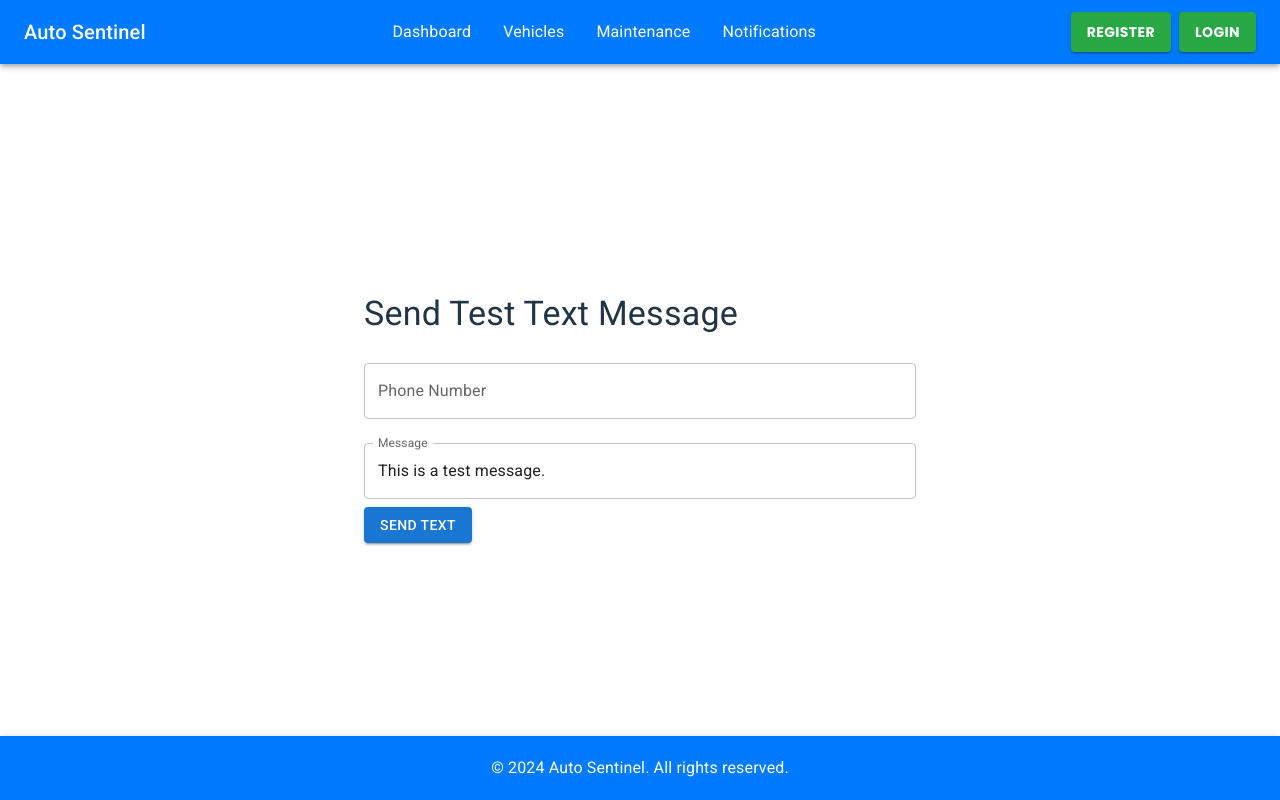
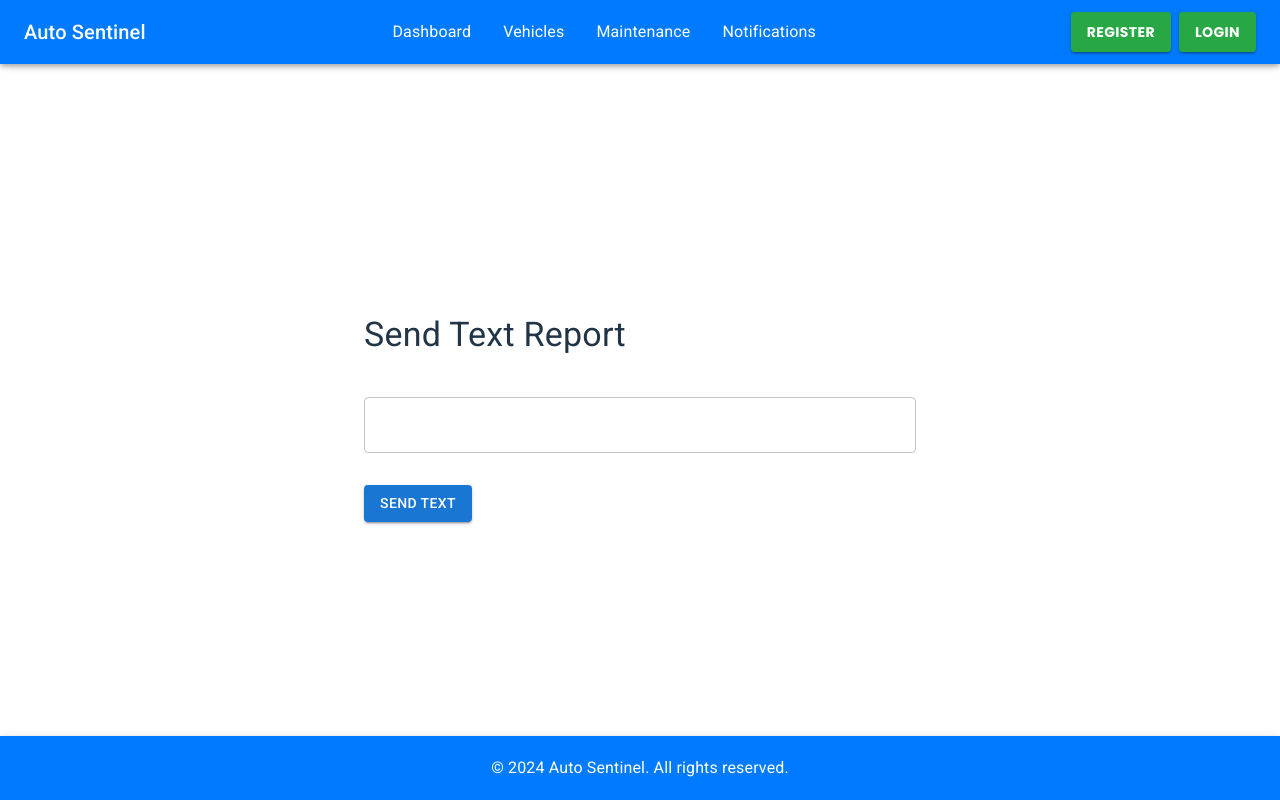
Before and after one commit to JordanBandur/auto-sentinel, a React (Vite) app in the folder frontend/: page /notifications in a window 1280 px wide. Built offline with nearby package versions, Linux system fonts and the light colour scheme.

Commit message:
style notifications page

```diff
--- /dev/null
+++ b/frontend/src/assets/styles/views/Notifications.scss
@@ -0,0 +1,39 @@
+.notifications {
+  .phone-input-container {
+
+    align-items: center;
+    margin-bottom: 1rem;
+
+    .phone-label {
+      color: white;
+      font-size: 1.2rem;
+      margin-right: 1rem;
+      white-space: nowrap;
+    }
+
+    .phone-input {
+      flex-grow: 1;
+
+      .MuiOutlinedInput-root {
+        background-color: white;
+        width: 100%;
+
+        &:hover .MuiOutlinedInput-notchedOutline {
+          border-color: #3f51b5;
+        }
+
+        &.Mui-focused .MuiOutlinedInput-notchedOutline {
+          border-color: #3f51b5;
+        }
+      }
+
+      .MuiInputBase-input {
+        background-color: white;
+      }
+    }
+  }
+
+  .send-button {
+    margin-top: 1rem;
+  }
+}
--- a/frontend/src/views/Notifications.jsx
+++ b/frontend/src/views/Notifications.jsx
@@ -1,17 +1,17 @@
 import React, { useState } from 'react';
-import axiosInstance from "/Users/miguelaugusto/lighthouse/finalproject/auto-sentinel/frontend/src/utils/axiosInstance.js";
-import { Container, TextField, Button, Typography } from '@mui/material';
+import axiosInstance from '/Users/miguelaugusto/lighthouse/finalproject/auto-sentinel/frontend/src/utils/axiosInstance.js';
+import { Container, TextField, Button, Typography, Box } from '@mui/material';
 import { useSnackbar } from 'notistack';
+import '../assets/styles/views/Notifications.scss';  // Corrected import path
 
 const Notifications = () => {
   const [phoneNumber, setPhoneNumber] = useState('');
-  const [message, setMessage] = useState('This is a test message.');
   const { enqueueSnackbar } = useSnackbar();
 
   const handleSendText = () => {
     axiosInstance.post('/notifications/send-text', {
       to: phoneNumber,
-      body: message
+      body: 'This is a test message.'
     })
     .then(response => {
       enqueueSnackbar(response.data.message, { variant: 'success' });
@@ -23,30 +23,30 @@ const Notifications = () => {
   };
 
   return (
-    <Container maxWidth="sm">
+    <Container maxWidth="sm" className="notifications">
       <Typography variant="h4" gutterBottom>
-        Send Test Text Message
+        Send Text Report
+      </Typography>
+      <Box className="phone-input-container">
+        <Typography variant="body1" className="phone-label">
+          Phone Number
         </Typography>
         <TextField
-        label="Phone Number"
           variant="outlined"
           fullWidth
           value={phoneNumber}
           onChange={(e) => setPhoneNumber(e.target.value)}
-        margin="normal"
+          className="phone-input"
+          InputProps={{
+            style: { backgroundColor: 'white' }
+          }}
         />
-      <TextField
-        label="Message"
-        variant="outlined"
-        fullWidth
-        value={message}
-        onChange={(e) => setMessage(e.target.value)}
-        margin="normal"
-      />
+      </Box>
       <Button
         variant="contained"
         color="primary"
         onClick={handleSendText}
+        className="send-button"
       >
         Send Text
       </Button>
```
Also changed, not shown: 2 other files (tests, documents, lock files or other folders). Lines whose indentation alone changed are shown as unchanged.
